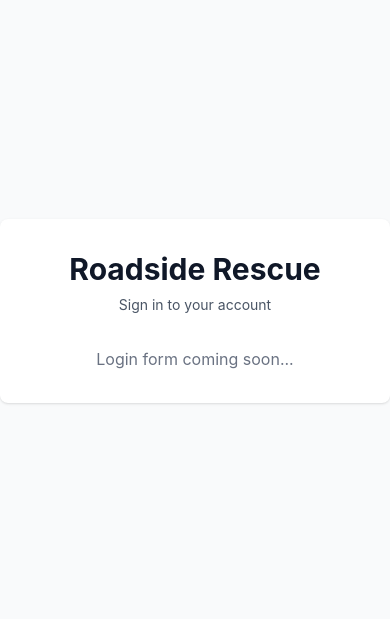
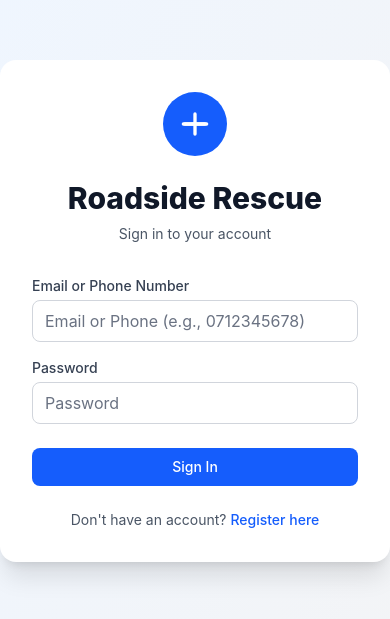
Before and after one commit to gitauwilly1/roadside-rescue-client, a React (Vite) app: page /login in a window 390 px wide. Shown: the part 111-730 px from the top of the page. Built offline with nearby package versions, Linux system fonts and the light colour scheme; no server answers.

Commit message:
build complete LoginPage with email/phone authentication and loading state

```diff
--- a/src/pages/LoginPage.jsx
+++ b/src/pages/LoginPage.jsx
@@ -1,20 +1,121 @@
-import React from 'react';
+import React, { useState } from 'react';
+import { Link, useNavigate } from 'react-router-dom';
+import { useAuth } from '../context/AuthContext';
 
 const LoginPage = () => {
+  const [identifier, setIdentifier] = useState('');
+  const [password, setPassword] = useState('');
+  const [isLoading, setIsLoading] = useState(false);
+  const [error, setError] = useState('');
+
+  const { login } = useAuth();
+  const navigate = useNavigate();
+
+  const handleSubmit = async (e) => {
+    e.preventDefault();
+    setIsLoading(true);
+    setError('');
+
+    const result = await login(identifier, password);
+
+    if (result.success) {
+      navigate('/');
+    } else {
+      setError(result.error);
+    }
+
+    setIsLoading(false);
+  };
+
   return (
-    <div className="min-h-screen flex items-center justify-center bg-gray-50">
-      <div className="max-w-md w-full space-y-8 p-8 bg-white rounded-lg shadow">
-        <div>
-          <h2 className="text-center text-3xl font-bold text-gray-900">
+    <div className="min-h-screen flex items-center justify-center bg-gradient-to-br from-blue-50 to-gray-100">
+      <div className="max-w-md w-full space-y-8 p-8 bg-white rounded-2xl shadow-xl">
+        {/* Header */}
+        <div className="text-center">
+          <div className="flex justify-center">
+            <div className="h-16 w-16 bg-blue-600 rounded-full flex items-center justify-center">
+              <svg className="h-10 w-10 text-white" fill="none" stroke="currentColor" viewBox="0 0 24 24">
+                <path strokeLinecap="round" strokeLinejoin="round" strokeWidth={2} d="M12 6v6m0 0v6m0-6h6m-6 0H6" />
+                <path strokeLinecap="round" strokeLinejoin="round" strokeWidth={2} d="M5 12h14" />
+              </svg>
+            </div>
+          </div>
+          <h2 className="mt-6 text-3xl font-extrabold text-gray-900">
             Roadside Rescue
           </h2>
-          <p className="mt-2 text-center text-sm text-gray-600">
+          <p className="mt-2 text-sm text-gray-600">
             Sign in to your account
           </p>
         </div>
-        <div className="text-center text-gray-500">
-          Login form coming soon...
-        </div>
+
+        {/* Login Form */}
+        <form className="mt-8 space-y-6" onSubmit={handleSubmit}>
+          {error && (
+            <div className="bg-red-50 border border-red-200 text-red-700 px-4 py-3 rounded-lg text-sm">
+              {error}
+            </div>
+          )}
+
+          <div className="space-y-4">
+            <div>
+              <label htmlFor="identifier" className="block text-sm font-medium text-gray-700 mb-1">
+                Email or Phone Number
+              </label>
+              <input
+                id="identifier"
+                name="identifier"
+                type="text"
+                required
+                className="appearance-none relative block w-full px-3 py-2 border border-gray-300 placeholder-gray-500 text-gray-900 rounded-lg focus:outline-none focus:ring-blue-500 focus:border-blue-500 focus:z-10 sm:text-sm"
+                placeholder="Email or Phone (e.g., 0712345678)"
+                value={identifier}
+                onChange={(e) => setIdentifier(e.target.value)}
+              />
+            </div>
+
+            <div>
+              <label htmlFor="password" className="block text-sm font-medium text-gray-700 mb-1">
+                Password
+              </label>
+              <input
+                id="password"
+                name="password"
+                type="password"
+                required
+                className="appearance-none relative block w-full px-3 py-2 border border-gray-300 placeholder-gray-500 text-gray-900 rounded-lg focus:outline-none focus:ring-blue-500 focus:border-blue-500 focus:z-10 sm:text-sm"
+                placeholder="Password"
+                value={password}
+                onChange={(e) => setPassword(e.target.value)}
+              />
+            </div>
+          </div>
+
+          <div>
+            <button
+              type="submit"
+              disabled={isLoading}
+              className="group relative w-full flex justify-center py-2 px-4 border border-transparent text-sm font-medium rounded-lg text-white bg-blue-600 hover:bg-blue-700 focus:outline-none focus:ring-2 focus:ring-offset-2 focus:ring-blue-500 disabled:opacity-50 disabled:cursor-not-allowed"
+            >
+              {isLoading ? (
+                <svg className="animate-spin h-5 w-5 text-white" xmlns="http://www.w3.org/2000/svg" fill="none" viewBox="0 0 24 24">
+                  <circle className="opacity-25" cx="12" cy="12" r="10" stroke="currentColor" strokeWidth="4"></circle>
+                  <path className="opacity-75" fill="currentColor" d="M4 12a8 8 0 018-8V0C5.373 0 0 5.373 0 12h4zm2 5.291A7.962 7.962 0 014 12H0c0 3.042 1.135 5.824 3 7.938l3-2.647z"></path>
+                </svg>
+              ) : (
+                'Sign In'
+              )}
+            </button>
+          </div>
+
+          <div className="text-center">
+            <p className="text-sm text-gray-600">
+              Don't have an account?{' '}
+              <Link to="/register" className="font-medium text-blue-600 hover:text-blue-500">
+                Register here
+              </Link>
+            </p>
+          </div>
+        </form>
       </div>
     </div>
   );
```
